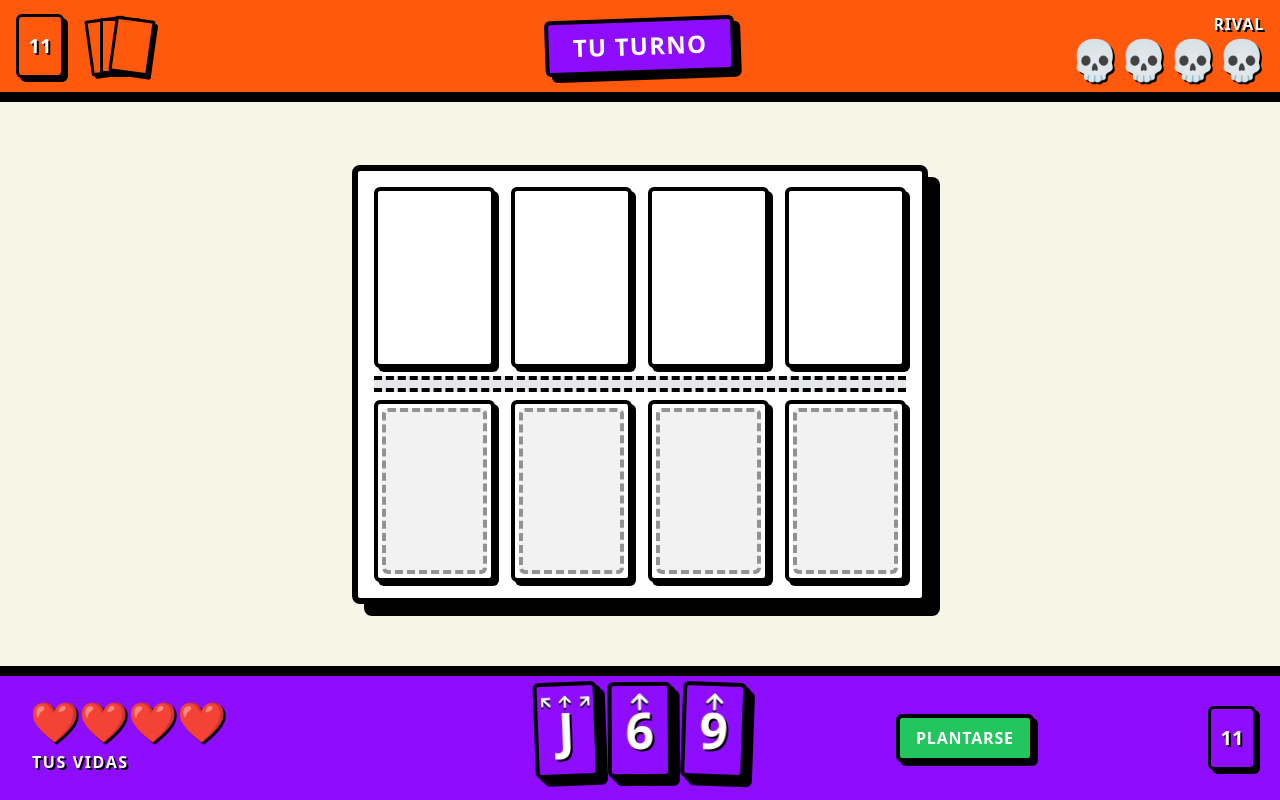
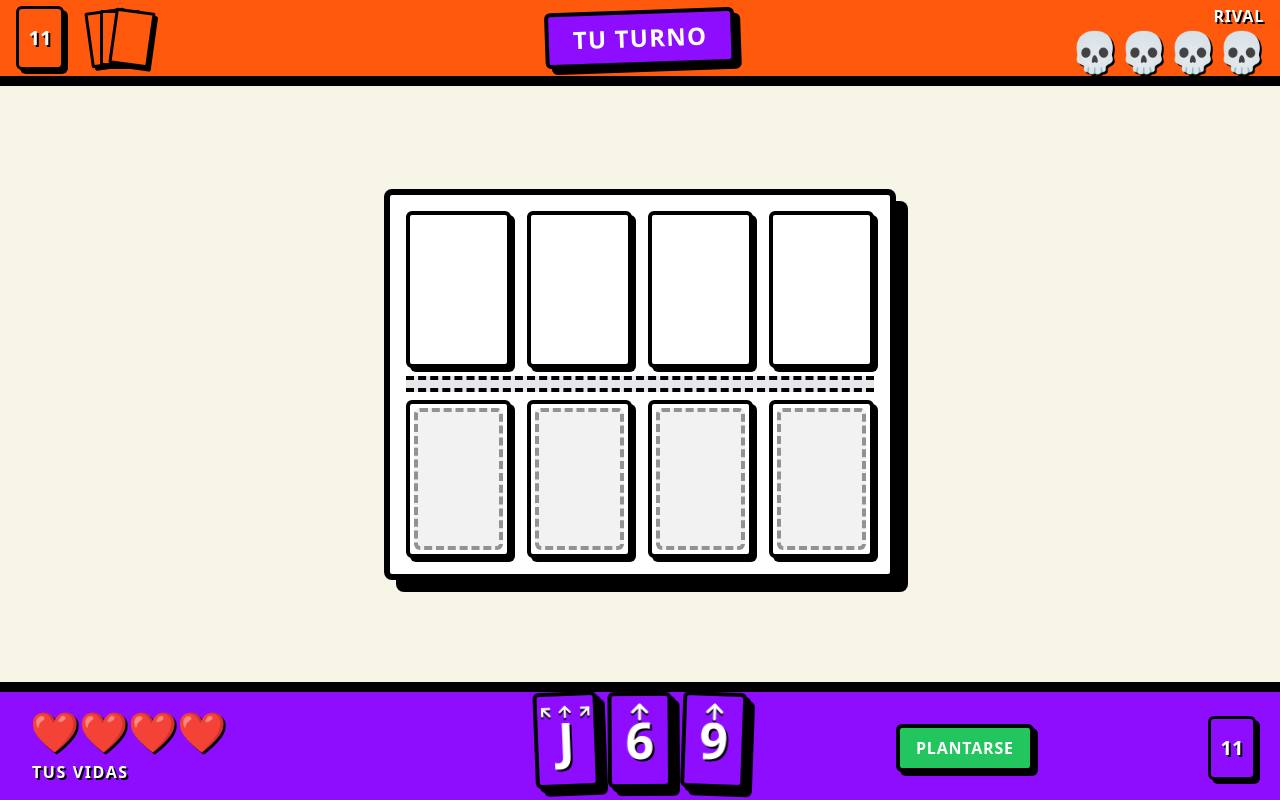
Before and after one commit to antonio10bc-hub/MagicPoker, a Next.js app: page / in a window 1280 px wide. Built offline with nearby package versions, Linux system fonts and the light colour scheme.

Commit message:
itnento tres ajuste

```diff
--- a/app/page.tsx
+++ b/app/page.tsx
@@ -56,8 +56,7 @@ export default function Home() {
 
   // --- ESTILOS DE BOTONES ---
   let buttonText = "ESPERANDO...";
-
-  // CORRECCIÓN: Definir el tipo para permitir funciones asíncronas
+  // Tipo corregido para aceptar asincronía
   let buttonAction: () => void | Promise<void> = passTurn;
 
   let buttonColorClass = "bg-gray-300 text-gray-600 border-black cursor-not-allowed pattern-diagonal-lines-sm opacity-70";
@@ -115,7 +114,8 @@ export default function Home() {
     <main className="h-svh w-full flex flex-col bg-[#F7F5E6] text-black overflow-hidden relative select-none font-comic pattern-dots-sm">
 
       {/* 1. HEADER (RIVAL - NARANJA #ff590d) */}
-      <header className="flex-none h-20 sm:h-24 p-4 flex justify-between items-center relative z-10 border-b-[4px] border-black bg-[#ff590d] shadow-[0_6px_0_#000]">
+      {/* CAMBIO VISUAL: Altura reducida a h-16 sm:h-20 */}
+      <header className="flex-none h-16 sm:h-20 p-4 flex justify-between items-center relative z-10 border-b-[4px] border-black bg-[#ff590d] shadow-[0_6px_0_#000]">
         <div className="flex gap-4 items-center relative">
             {/* Mazo Rival */}
             <div className="relative w-10 h-14 sm:w-12 sm:h-16 bg-[#ff590d] rounded-md border-[3px] border-black flex items-center justify-center shadow-[4px_4px_0_#000]">
@@ -155,9 +155,10 @@ export default function Home() {
       </header>
 
       {/* 2. TABLERO CENTRAL */}
-      <section className="flex-1 flex items-center justify-center p-4 overflow-hidden min-h-0 relative py-12">
+      <section className="flex-1 flex items-center justify-center p-4 overflow-hidden min-h-0 relative py-4 sm:py-8">
 
-        <div className="w-full max-w-xl bg-white rounded-lg border-[6px] border-black shadow-[12px_12px_0_#000] relative flex flex-col p-4 shrink-0">
+        {/* CAMBIO VISUAL: Reducido max-w-xl a max-w-lg para evitar que se vea tan grande */}
+        <div className="w-full max-w-lg bg-white rounded-lg border-[6px] border-black shadow-[12px_12px_0_#000] relative flex flex-col p-4 shrink-0">
 
           {/* LADO RIVAL */}
           <div className="flex-1 grid grid-cols-4 gap-2 sm:gap-4 items-center justify-items-center">
@@ -167,7 +168,7 @@ export default function Home() {
                   {slot.card && <Card key={slot.card.id} card={slot.card} className="z-10" />}
                 </AnimatePresence>
 
-                {/* DAÑO FLOTANTE RIVAL */}
+                {/* DAÑO FLOTANTE RIVAL (Centrado) */}
                 {recentDamage?.opponentSlots[slot.index] !== undefined && (
                     <motion.div
                         initial={{ opacity: 0, scale: 0.5, rotate: -45 }}
@@ -175,7 +176,6 @@ export default function Home() {
                         exit={{ opacity: 0, scale: 0 }}
                         className="absolute inset-0 flex items-center justify-center z-50 pointer-events-none"
                     >
-                        {/* CAMBIO CENTRADO: Añadido flex y justify-center al contenedor del contenido */}
                         <div className="relative flex items-center justify-center">
                             <span className="absolute inset-0 text-yellow-400 text-5xl scale-125 z-0 animate-ping">💥</span>
                             <span className="text-3xl font-black text-[#FF2222] drop-shadow-[2px_2px_0_#000] relative z-10" style={{ WebkitTextStroke: '1px black' }}>
@@ -220,7 +220,7 @@ export default function Home() {
                   )}
                 </AnimatePresence>
 
-                 {/* DAÑO FLOTANTE JUGADOR */}
+                 {/* DAÑO FLOTANTE JUGADOR (Centrado) */}
                  {recentDamage?.playerSlots[slot.index] !== undefined && (
                     <motion.div
                         initial={{ opacity: 0, scale: 0.5, rotate: 45 }}
@@ -228,10 +228,9 @@ export default function Home() {
                         exit={{ opacity: 0, scale: 0 }}
                         className="absolute inset-0 flex items-center justify-center z-50 pointer-events-none"
                     >
-                        {/* CAMBIO CENTRADO: Añadido flex y justify-center */}
                         <div className="relative flex items-center justify-center">
                              <span className="absolute inset-0 text-black text-5xl scale-125 z-0 animate-ping">💥</span>
-                            <span className="text-3xl font-black text-[#FF2222] drop-shadow-[2px_2px_0_#000] relative z-10" style={{ WebkitTextStroke: '1px black' }}>
+                            <span className="text-3xl font-black text-[#8e0dff] drop-shadow-[2px_2px_0_#000] relative z-10" style={{ WebkitTextStroke: '1px black' }}>
                                 -{recentDamage.playerSlots[slot.index]}
                             </span>
                         </div>
@@ -244,7 +243,8 @@ export default function Home() {
       </section>
 
       {/* 3. FOOTER (JUGADOR - MORADO #8e0dff) */}
-      <section className="flex-none h-28 sm:h-32 bg-[#8e0dff] border-t-[4px] border-black relative z-20 px-4 grid grid-cols-3 items-center shadow-[0_-6px_0_#000]">
+      {/* CAMBIO VISUAL: Altura reducida a h-24 sm:h-28 */}
+      <section className="flex-none h-24 sm:h-28 bg-[#8e0dff] border-t-[4px] border-black relative z-20 px-4 grid grid-cols-3 items-center shadow-[0_-6px_0_#000]">
 
         {/* Vidas Jugador */}
         <div className="flex flex-col items-start justify-center pl-2 sm:pl-4 relative">
@@ -283,7 +283,6 @@ export default function Home() {
              </div>
         </div>
 
-        {/* Botón y Mazo */}
          <div className="flex items-center justify-between pl-4 pr-2">
             <div className="ml-8">
                 <AnimatePresence mode="wait">
```
